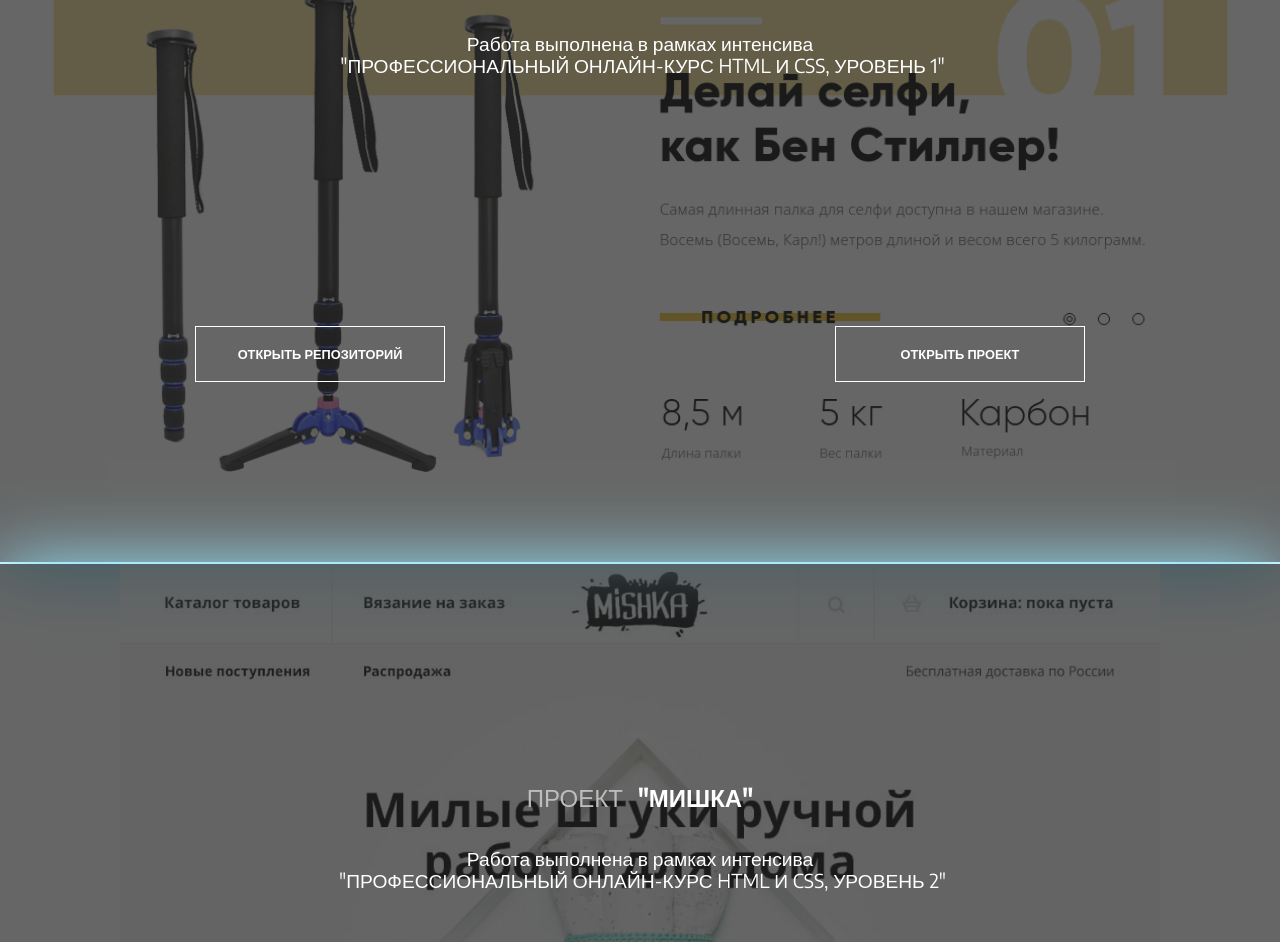
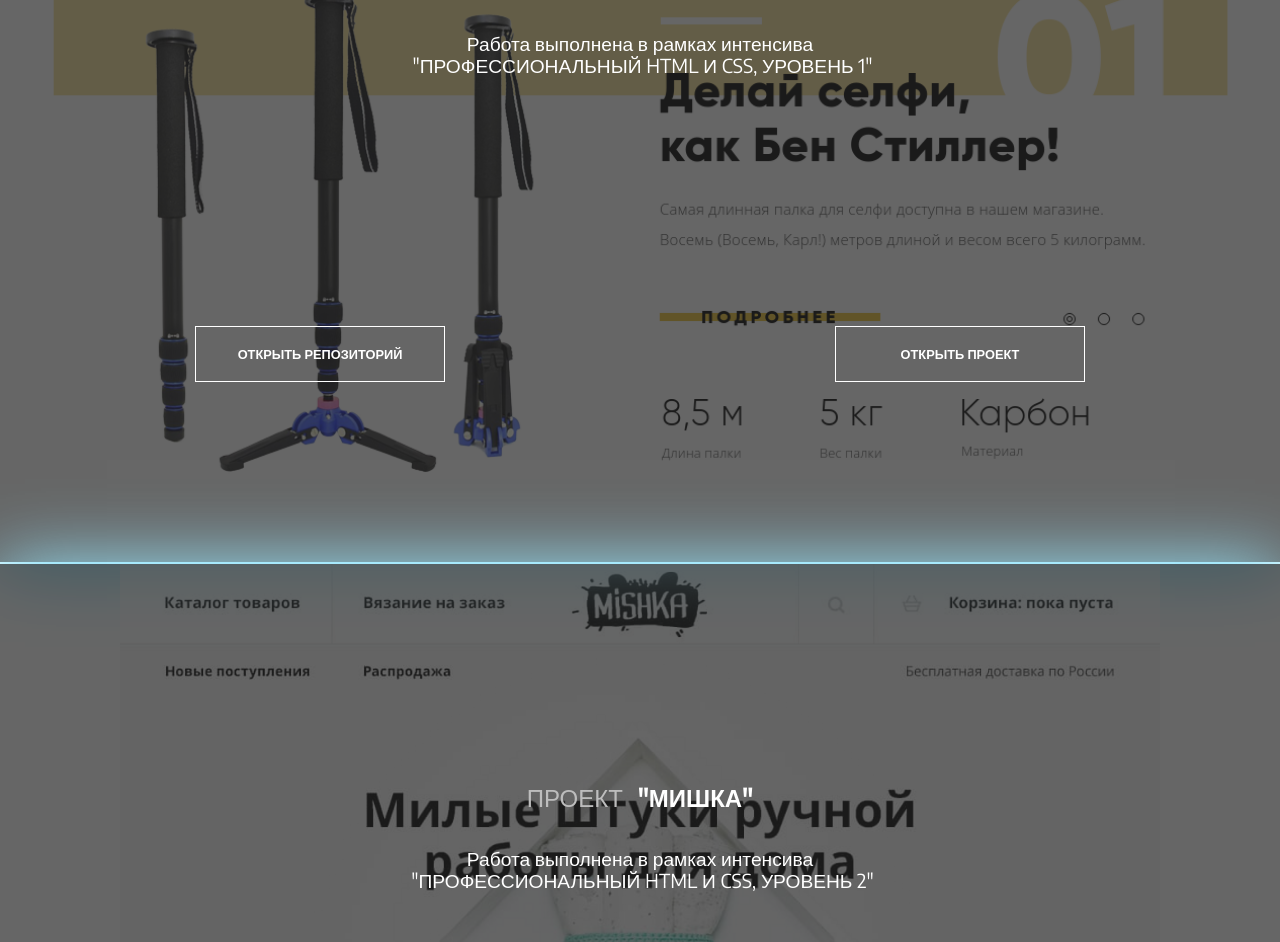
Before and after one commit to AlexChaos/AlexChaos.github.io, a plain HTML site: page index.html in a window 1280 px wide. Shown: the part 361-1303 px from the top of the page. Drawn offline with Linux system fonts and the light colour scheme; files whose address does not match are found by name.

Commit message:
Update index.html

```diff
--- a/index.html
+++ b/index.html
@@ -24,7 +24,7 @@
       <div class="content-wrapper">
         <h2 class="page-content__header"><span>Проект</span>"DEVICE"</h2>
         <a class="page-content__link" href="https://htmlacademy.ru/intensive/htmlcss" target="_blank">
-          <p class="page-content__text page-content__text--effect">Работа выполнена в рамках интенсива<span>"Профессиональный онлайн‑курс HTML и CSS, уровень 1"</span></p>
+          <p class="page-content__text page-content__text--effect">Работа выполнена в рамках интенсива<span>"Профессиональный HTML и CSS, уровень 1"</span></p>
         </a>
         <div class="page-content__link-block">
           <a class="page-content__link-repo" href="https://github.com/AlexChaos/132884-device" target="_blank">Открыть Репозиторий</a>
@@ -38,7 +38,7 @@
       <div class="content-wrapper">
         <h2 class="page-content__header"><span>Проект</span> "Мишка"</h2>
         <a class="page-content__link" href="https://htmlacademy.ru/intensive/adaptive" target="_blank">
-          <p class="page-content__text page-content__text--effect">Работа выполнена в рамках интенсива<span>"Профессиональный онлайн‑курс HTML и CSS, уровень 2"</span></p>
+          <p class="page-content__text page-content__text--effect">Работа выполнена в рамках интенсива<span>"Профессиональный HTML и CSS, уровень 2"</span></p>
         </a>
         <div class="page-content__link-block">
           <a class="page-content__link-repo" href="https://github.com/AlexChaos/132884-mishka-16" target="_blank">Открыть Репозиторий</a>
```
